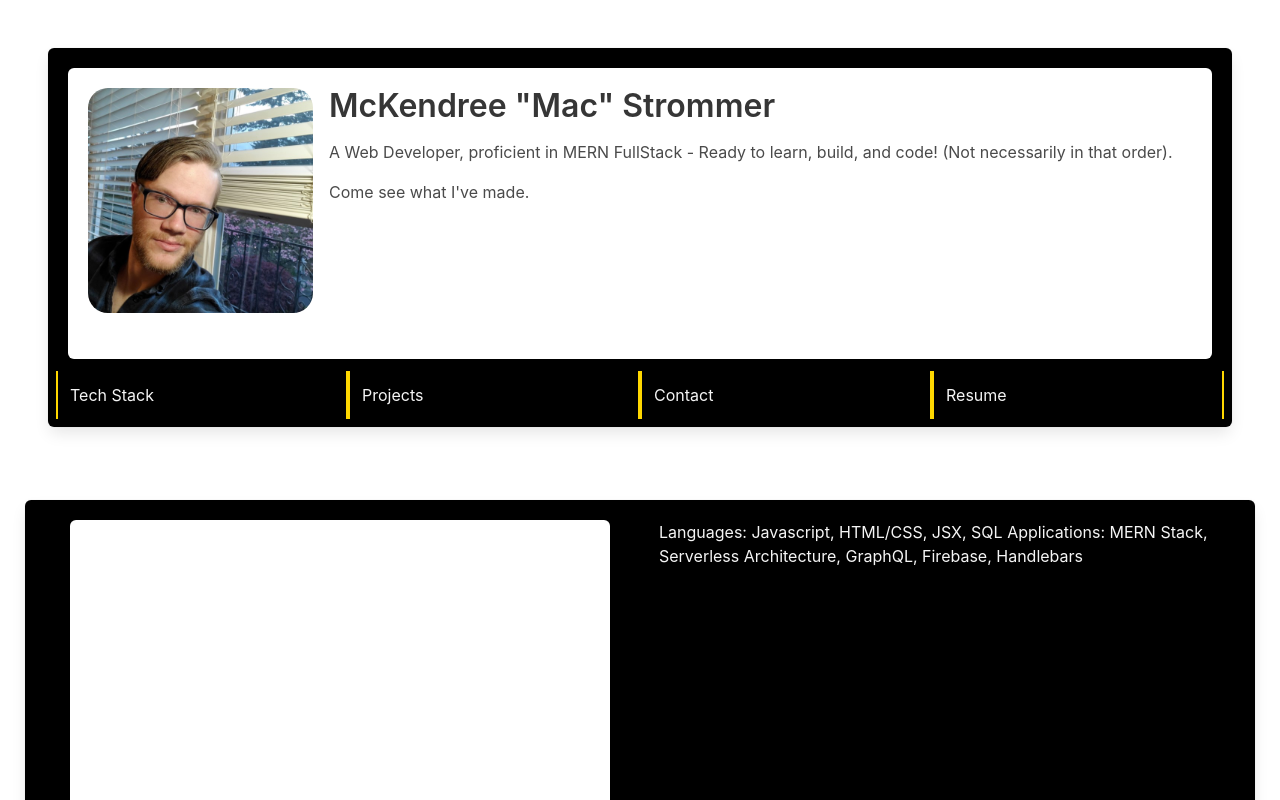
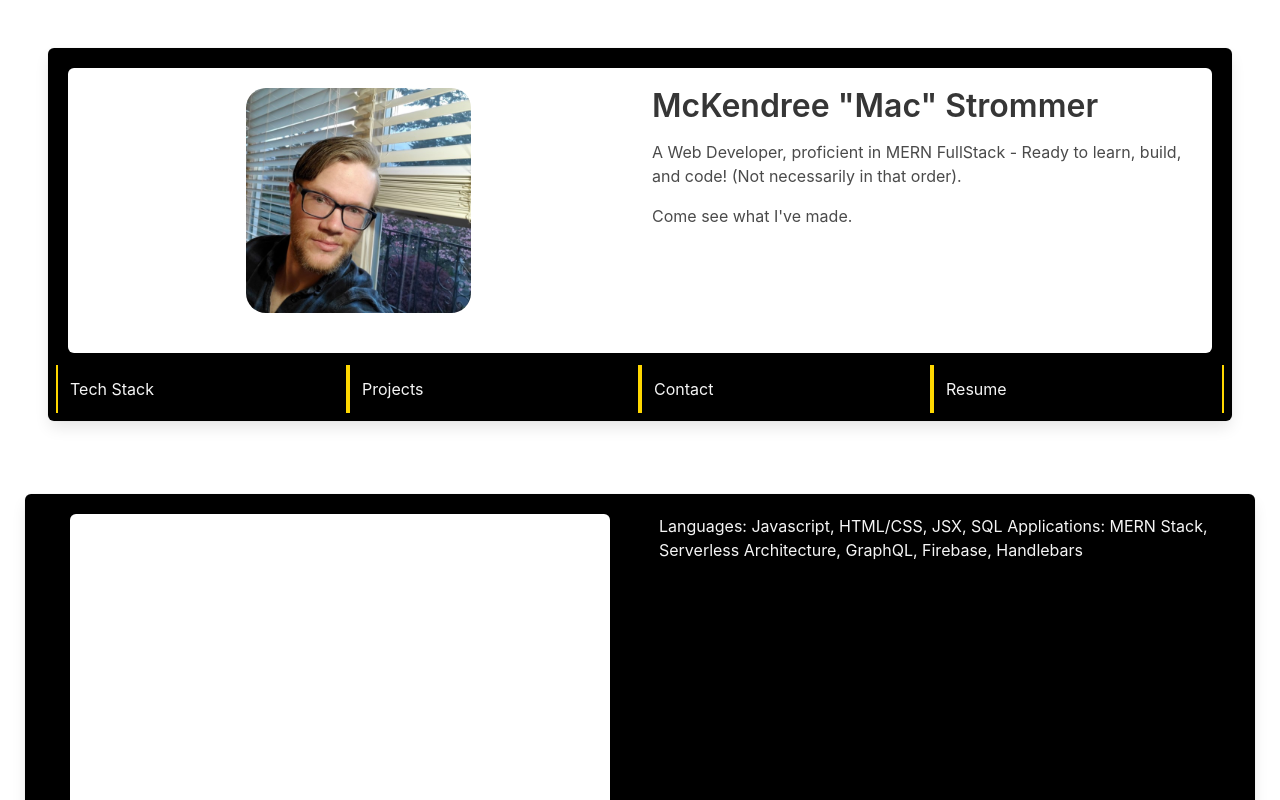
Before and after one commit to Windowmac/react-portfolio, a React (Create React App) app: page / in a window 1280 px wide. Shown: the top 800 px of the page. Built offline with nearby package versions, Linux system fonts and the light colour scheme; no server answers.

Commit message:
reformatted header and projects to fit mobile page

```diff
--- a/src/components/Projects/FirstProject.js
+++ b/src/components/Projects/FirstProject.js
@@ -6,12 +6,9 @@ const FirstProject = () => (
     style={{ margin: '2rem', padding: '1.25rem' }}
   >
     <div className="box">
-      <article className="media">
-        <div className="media-left">
-          <figure
-            className="image"
-            style={{ width: '250px', height: '150px' }}
-          >
+      <div className="columns">
+        <div className="column">
+          <figure className="image">
             <img
               className="project-pic"
               src={soundgraphImg}
@@ -19,8 +16,7 @@ const FirstProject = () => (
             />
           </figure>
         </div>
-        <div className="media-content">
-          <div className="content">
+        <div className="column">
           <p>
             <strong>soundgraph</strong>{' '}
             <small>
@@ -40,18 +36,17 @@ const FirstProject = () => (
               </a>
             </small>
             <br />
-              An interactive sound generator that allows the user to play 3
-              octave ranges with touches/clicks on the screen - eventually
-              record and play your own sounds as well!
+            An interactive sound generator that allows the user to play 3 octave
+            ranges with touches/clicks on the screen - eventually record and
+            play your own sounds as well!
           </p>
           <p>
             <strong>Stack: </strong>
-              MongoDB, Lambda, Javascript, HTML/CSS, AudioContext/MediaRecorder
+            MongoDB, Lambda, Javascript, HTML/CSS, AudioContext / MediaRecorder
             API, Bulma
           </p>
         </div>
       </div>
-      </article>
     </div>
   </div>
 );
--- a/src/components/Projects/SecondProject.js
+++ b/src/components/Projects/SecondProject.js
@@ -6,19 +6,17 @@ const SecondProject = () => (
     style={{ margin: '2rem', padding: '1.25rem' }}
   >
     <div className="box">
-      <article className="media">
-        <div className="media-left">
-          <figure className="image" style={{ width: '250px', height: '150px' }}>
+      <div className="columns">
+        <div className="column">
+          <figure className="image">
             <img
-              style={{ width: '250px', height: '150px' }}
               className="project-pic"
               src={klettersteigPic}
               alt="Klettersteig login page"
             />
           </figure>
         </div>
-        <div className="media-content">
-          <div className="content">
+        <div className="column">
           <p>
             <strong>Klettersteig</strong>{' '}
             <small>
@@ -46,7 +44,6 @@ const SecondProject = () => (
           </p>
         </div>
       </div>
-      </article>
     </div>
   </div>
 );
--- a/src/components/Projects/ThirdProject.js
+++ b/src/components/Projects/ThirdProject.js
@@ -6,11 +6,10 @@ const ThirdProject = () => (
       style={{ margin: '2rem', padding: '1.25rem' }}
     >
       <div className="box">
-        <article className="media">
-          <div className="media-left">
+        <div className="columns">
+          <div className="column">
             <figure
               className="image"
-              style={{ width: '250px', height: '150px' }}
             >
               <img
                 className="project-pic"
@@ -19,8 +18,8 @@ const ThirdProject = () => (
               />
             </figure>
           </div>
-          <div className="media-content">
-            <div className="content">
+          <div className="column">
+
               <p>
                 <strong>Doggo Finder</strong>{' '}
                 <small>
@@ -47,9 +46,8 @@ const ThirdProject = () => (
                 <strong>Stack: </strong>
                 Materialize CSS, JavaScript, HTML, RESTful APIs
               </p>
-            </div>
           </div>
-        </article>
+        </div>
       </div>
     </div>
   );
--- a/src/components/headshot/Headshot.js
+++ b/src/components/headshot/Headshot.js
@@ -1,19 +1,15 @@
 import './Headshot.css';
-import headshotPic from './Headshot-cropped.jpg'
+import headshotPic from './Headshot-cropped.jpg';
 
 const Headshot = () => (
   <div className="box">
-    <article className="media">
-      <div className="media-left">
-        <figure>
-          <img
-            id="headshot"
-            src={headshotPic}
-            alt="Headshot"
-          ></img>
+    <div className="columns">
+      <div className="column" style={{display: "flex", justifyContent: "center"}}>
+        <figure className="image">
+          <img id="headshot" src={headshotPic} alt="Headshot"></img>
         </figure>
       </div>
-      <div className="media-content">
+      <div className="column">
         <div className="content">
           <h1>McKendree "Mac" Strommer</h1>
           <p>
@@ -23,7 +19,7 @@ const Headshot = () => (
           <p>Come see what I've made.</p>
         </div>
       </div>
-    </article>
+    </div>
   </div>
 );
 
```
Lines whose indentation alone changed are shown as unchanged.
